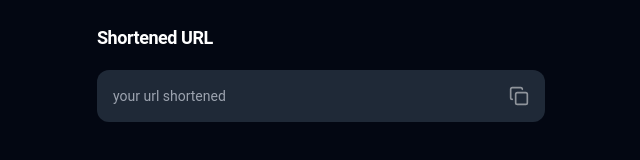
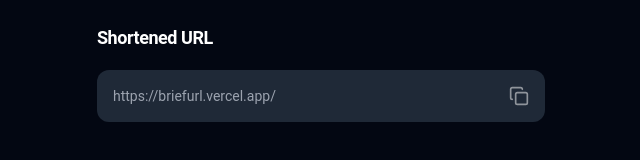
Before and after one commit to nivindulakshitha/URL-Shortener, a Next.js app: page / in a window 1280 px wide. Shown: the part 444-604 px from the top of the page, without its empty margins (319-959 px from the left). Built offline with nearby package versions, Linux system fonts and the light colour scheme.

Commit message:
Refactor Form and NotFoundNote components to remove unused state and improve URL handling

```diff
--- a/src/app/components/Form.tsx
+++ b/src/app/components/Form.tsx
@@ -6,7 +6,6 @@
 const Form = () => {
 	const shortUrlRef = useRef<HTMLInputElement | null>(null);
 	const longUrlRef = useRef<HTMLInputElement | null>(null);
-	const [shortUrl, setShortUrl] = useState('');
 	const [copying, setCopying] = useState(false);
 	const [loading, setLoading] = useState(false);
 
@@ -20,7 +19,6 @@
 			return
 		}
 
-		setShortUrl('')
 		fetch('/new', {
 			method: 'POST',
 			headers: {
@@ -34,7 +32,6 @@
 				setLoading(false);
 				if (shortUrlRef.current) {
 					shortUrlRef.current.value = `https://briefurl.vercel.app/${data.shortCode}`;
-					setShortUrl(data.shortCode);
 				}
 			})
 			.catch((error) => {
@@ -49,7 +46,7 @@
 		if (shortUrl === '') {
 			alert("Shortened URL not found");
 		} else {
-			navigator.clipboard.writeText("https://briefurl.vercel.app/" + shortUrl);
+			navigator.clipboard.writeText(shortUrl.toLowerCase());
 			setCopying(true);
 			setTimeout(() => {
 				setCopying(false)
@@ -68,7 +65,7 @@
 			<span>Example: https://www.goole.com</span>
 			<span>Shortened URL</span>
 			<div className="copyble-area">
-				<input className='url-input' value={shortUrl} ref={shortUrlRef} type="url" name="short-url" id="short-url" required placeholder='Your URL shortened' disabled />
+				<input className='url-input' ref={shortUrlRef} type="url" name="short-url" id="short-url" required placeholder='https://briefurl.vercel.app/' disabled />
 				{
 					!copying ? <Copy onClick={handleCopy} /> : <Check className='text-green-600 !opacity-70' />}
 			</div>
--- a/src/app/components/NotFoundNote.tsx
+++ b/src/app/components/NotFoundNote.tsx
@@ -7,10 +7,6 @@
 const NotFoundNote = () => {
 	const searchParams = useSearchParams()
 	const code = searchParams.get('code')
-
-	if (!code) {
-		window.location.href = '/'
-	}
 
 	return (
 		<>
```
